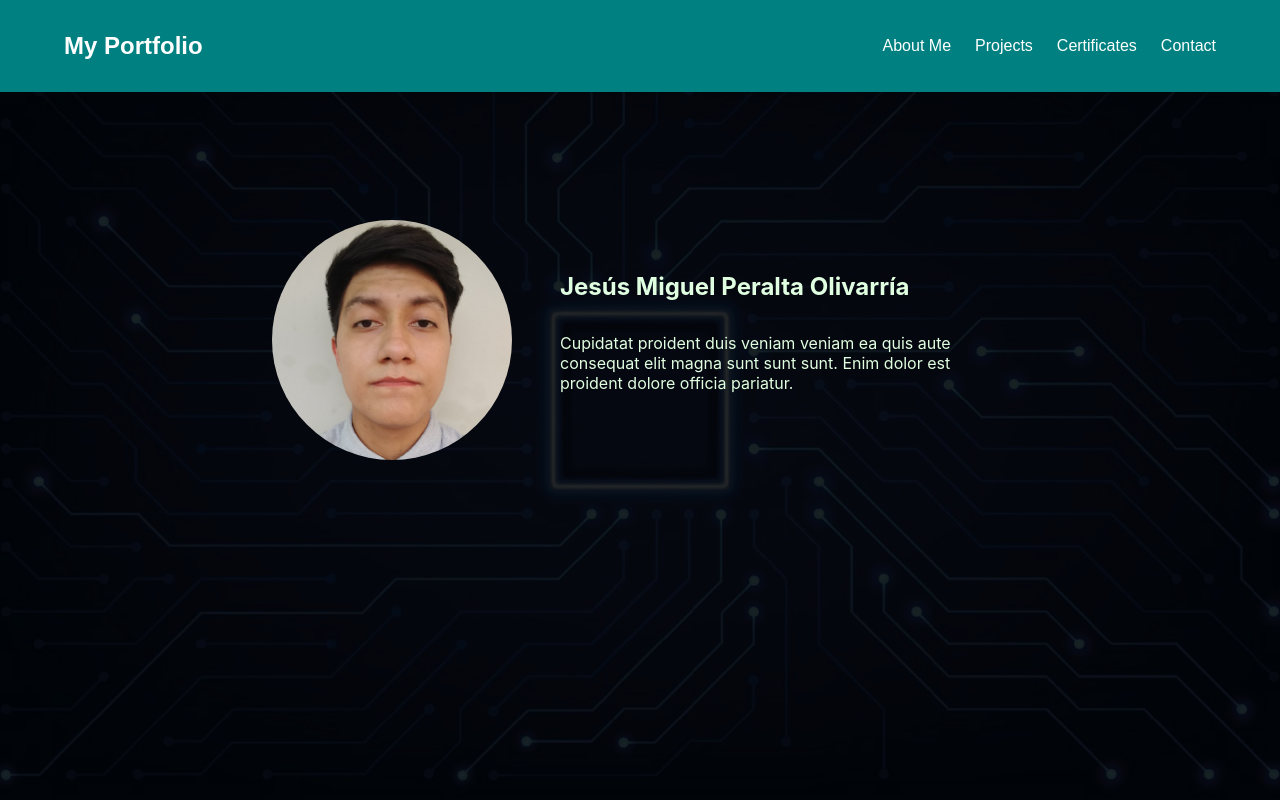
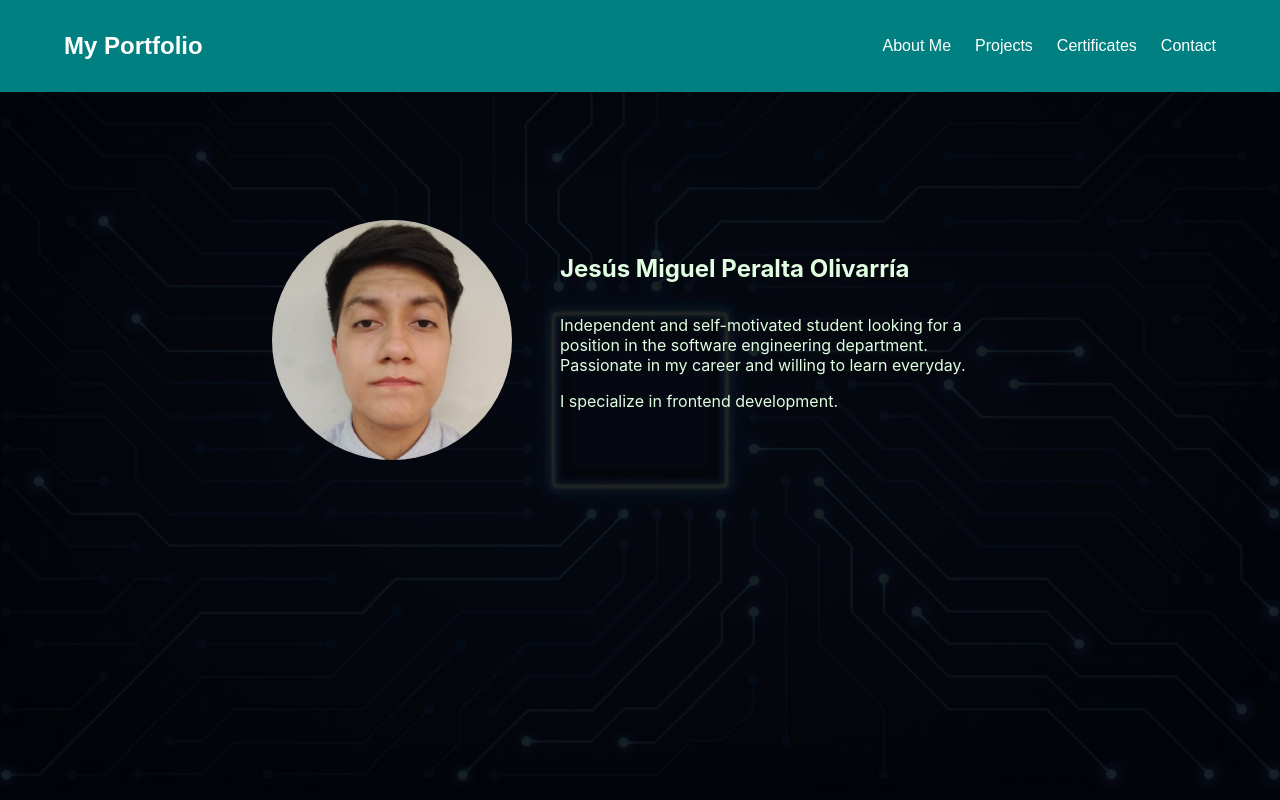
Before and after one commit to MiguelPeralta123/Portfolio, a React (Create React App) app: page / in a window 1280 px wide. Built offline with nearby package versions, Linux system fonts and the light colour scheme.

Commit message:
AboutMe component finished

```diff
--- a/src/components/AboutMe.jsx
+++ b/src/components/AboutMe.jsx
@@ -8,7 +8,10 @@ const AboutMe = () => {
                 <img className='about-me-image' src='miguel.png' alt='Miguel Peralta' />
                 <div className='about-me-detail'>
                     <h4 className='about-me-name'>Jesús Miguel Peralta Olivarría</h4>
-                    <p className='about-me-description'>Cupidatat proident duis veniam veniam ea quis aute consequat elit magna sunt sunt sunt. Enim dolor est proident dolore officia pariatur.</p>
+                    <div className='about-me-description'>
+                        <p>Independent and self-motivated student looking for a position in the software engineering department. Passionate in my career and willing to learn everyday.</p>
+                        <p>I specialize in frontend development.</p>
+                    </div>
                 </div>
             </div>
         </AboutMeContainer>
```
